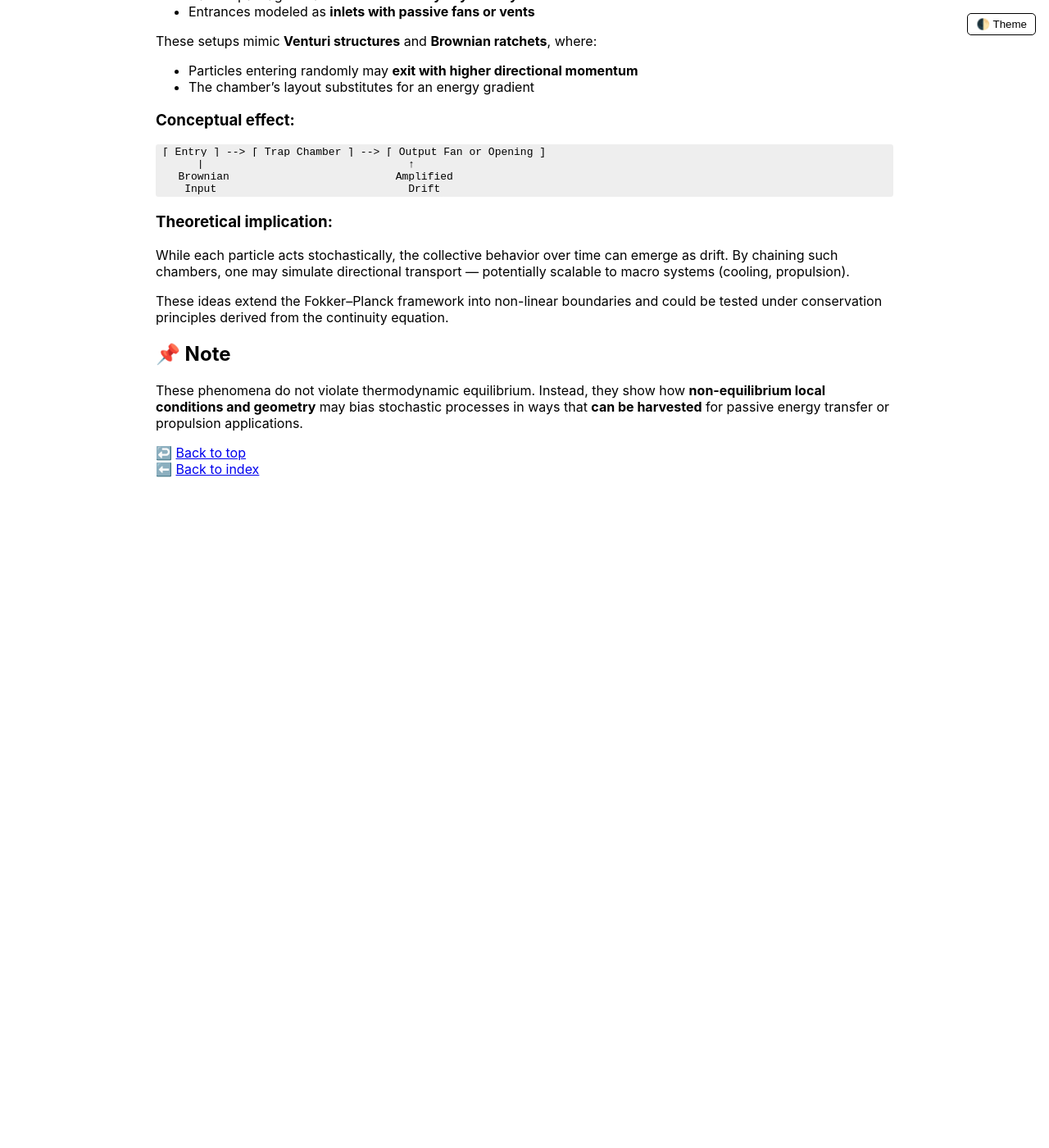
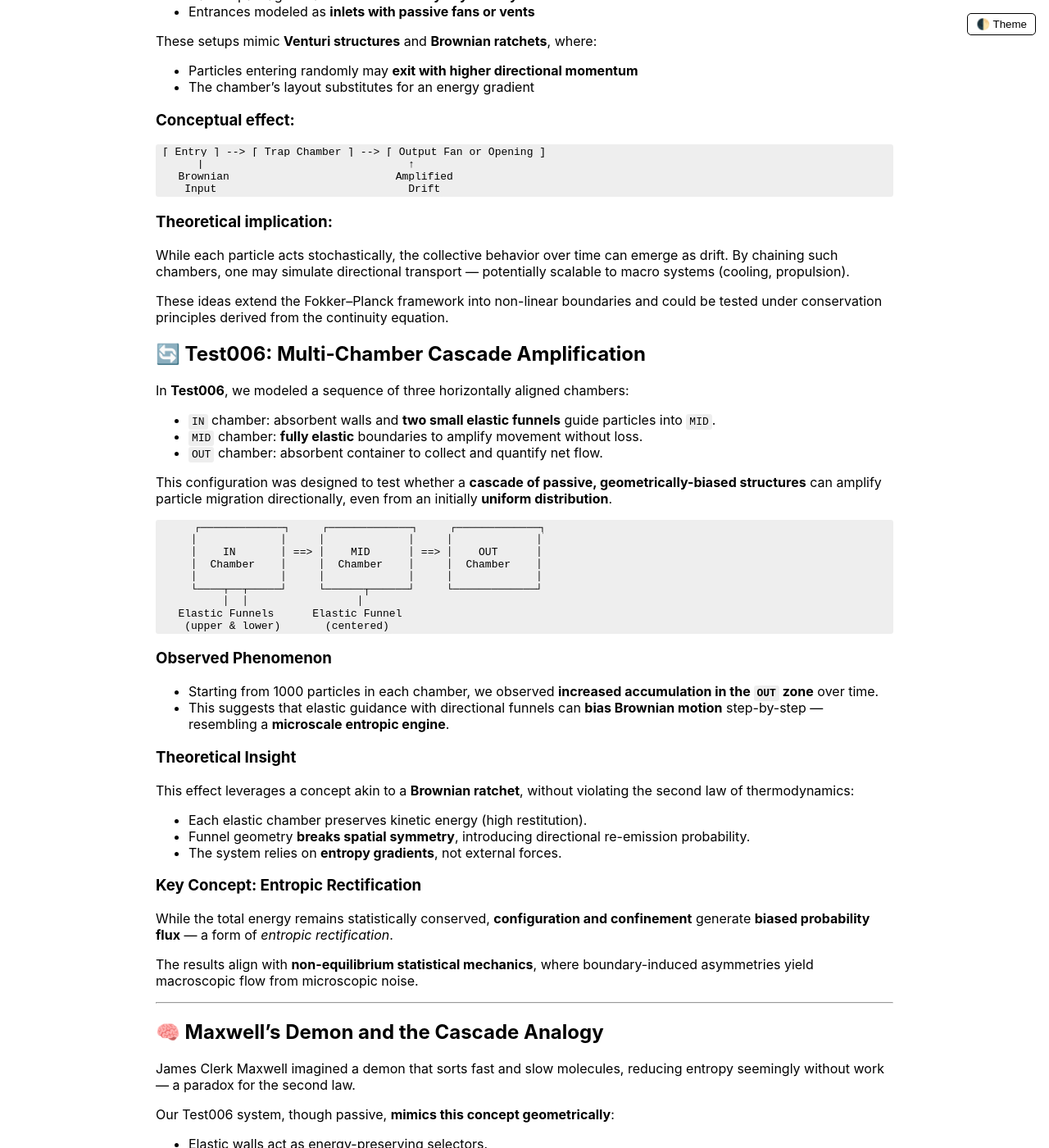
Before and after one commit to gavianu/NanoFlowModel, a Jekyll site: the page built from docs/05_theory_and_model.md, in a window 1280 px wide and 1400 px high, scrolled down 6712 px. Shown: the whole window at 82% size. Built offline with Jekyll 4.4.1, drawn with Linux system fonts in a browser that asks for light colours; our own code applies the rules of GitHub Pages for plain Markdown files; before the commit the page ends 7342 px from its top, so only the background shows below that; some of the changed text lies outside the part shown.

Commit message:
📚 Document Test006: Added multi-chamber cascade amplification model, observed phenomena, theoretical insights, and thermodynamic perspectives.

```diff
--- a/docs/05_theory_and_model.md
+++ b/docs/05_theory_and_model.md
@@ -353,6 +353,96 @@ While each particle acts stochastically, the collective behavior over time can e
 
 These ideas extend the Fokker–Planck framework into non-linear boundaries and could be tested under conservation principles derived from the continuity equation.
 
+## 🔄 Test006: Multi-Chamber Cascade Amplification
+
+In **Test006**, we modeled a sequence of three horizontally aligned chambers:
+
+- `IN` chamber: absorbent walls and **two small elastic funnels** guide particles into `MID`.
+- `MID` chamber: **fully elastic** boundaries to amplify movement without loss.
+- `OUT` chamber: absorbent container to collect and quantify net flow.
+
+This configuration was designed to test whether a **cascade of passive, geometrically-biased structures** can amplify particle migration directionally, even from an initially **uniform distribution**.
+
+         ┌─────────────┐     ┌─────────────┐     ┌─────────────┐
+         │             │     │             │     │             │
+         │    IN       │ ==> │    MID      │ ==> │    OUT      │
+         │  Chamber    │     │  Chamber    │     │  Chamber    │
+         │             │     │             │     │             │
+         └────┬──┬─────┘     └──────┬──────┘     └─────────────┘
+              │  │                 │
+       Elastic Funnels      Elastic Funnel
+        (upper & lower)       (centered)
+
+### Observed Phenomenon
+
+- Starting from 1000 particles in each chamber, we observed **increased accumulation in the `OUT` zone** over time.
+- This suggests that elastic guidance with directional funnels can **bias Brownian motion** step-by-step — resembling a **microscale entropic engine**.
+
+### Theoretical Insight
+
+This effect leverages a concept akin to a **Brownian ratchet**, without violating the second law of thermodynamics:
+
+- Each elastic chamber preserves kinetic energy (high restitution).
+- Funnel geometry **breaks spatial symmetry**, introducing directional re-emission probability.
+- The system relies on **entropy gradients**, not external forces.
+
+### Key Concept: Entropic Rectification
+
+While the total energy remains statistically conserved, **configuration and confinement** generate **biased probability flux** — a form of _entropic rectification_.
+
+The results align with **non-equilibrium statistical mechanics**, where boundary-induced asymmetries yield macroscopic flow from microscopic noise.
+
+---
+
+## 🧠 Maxwell’s Demon and the Cascade Analogy
+
+James Clerk Maxwell imagined a demon that sorts fast and slow molecules, reducing entropy seemingly without work — a paradox for the second law.
+
+Our Test006 system, though passive, **mimics this concept geometrically**:
+
+- Elastic walls act as energy-preserving selectors.
+- Funnels act as one-way gates — promoting forward migration more than reverse.
+- The system doesn’t sort by speed, but **sorts by exit bias**, passively.
+
+Unlike the demon, however, this system **pays no information cost** — it's purely physical.
+
+---
+
+## 🧠 Landauer’s Principle and Geometric Processing
+
+Rolf Landauer resolved Maxwell’s paradox by showing that **erasing information** has an energy cost:
+
+> “Information is physical.”
+
+In our simulations, the **walls and geometry** play the role of **information processors** — but not through memory or logic.
+
+Instead, the **physical shape** encodes directional preference. No memory is stored or erased; hence, **no entropy is consumed** in the classic sense.
+
+Still, the **local entropy** increases — from ordered trajectories emerging via chaotic inputs.
+
+---
+
+## 📐 Thermodynamic Perspective
+
+The second law of thermodynamics remains valid:
+
+- The system creates **local order** (accumulation in `OUT`) at the cost of **increased global entropy** (energy is dispersed across time and space).
+- This is possible because the system is **not closed** — it receives thermal agitation from simulated Brownian motion.
+
+In this sense, **life-like behavior** emerges: structure channels randomness into function.
+
+---
+
+## 🧭 Conclusion
+
+Test006 demonstrates how **geometry alone can induce order** from disorder, aligning with theories of entropic transport, Brownian ratchets, and information thermodynamics.
+
+It bridges conceptual gaps between:
+
+- Pure physics (Langevin, Fokker–Planck)
+- Information theory (Landauer)
+- And biological emergence (Maxwellian sorting)
+
 ## 📌 Note
 
 These phenomena do not violate thermodynamic equilibrium. Instead, they show how **non-equilibrium local conditions and geometry** may bias stochastic processes in ways that **can be harvested** for passive energy transfer or propulsion applications.
```
